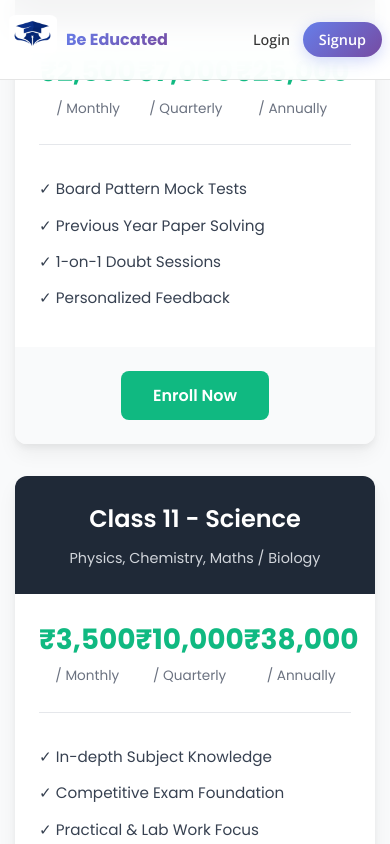
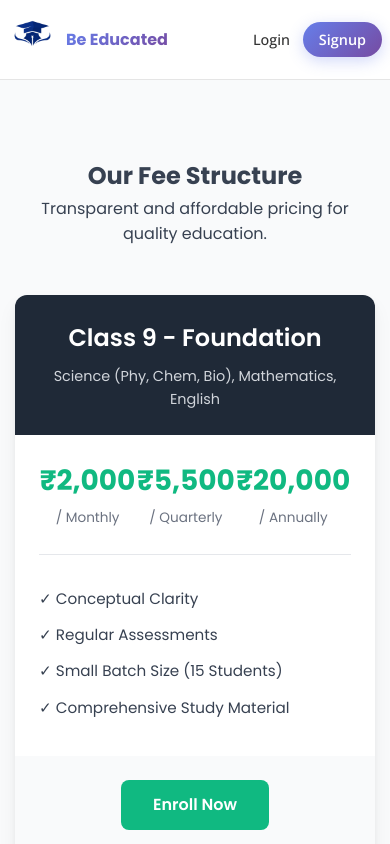
Before and after one commit to devansh101005/beeducatedweb, a React (Vite) app in the folder client/: page /fee-structure in a window 390 px wide. Shown: the top 844 px of the page. Built offline with nearby package versions, Linux system fonts and the light colour scheme.

Commit message:
made phone responsive

```diff
--- a/client/src/pages/FeeStructure.css
+++ b/client/src/pages/FeeStructure.css
@@ -2,6 +2,7 @@
     padding: 2rem 0 4rem 0;
     background-color: #f9fafb;
     font-family: 'Poppins', sans-serif;
+    width:100vw;
 }
 
 .fee-cards-grid {
@@ -149,3 +150,9 @@
 .contact-enquiry a:hover {
     text-decoration: underline;
 }
+
+@media( max-width:786px) {
+    .fee-structure-wrapper{
+        margin-top: 2000px;
+    }
+}
```
